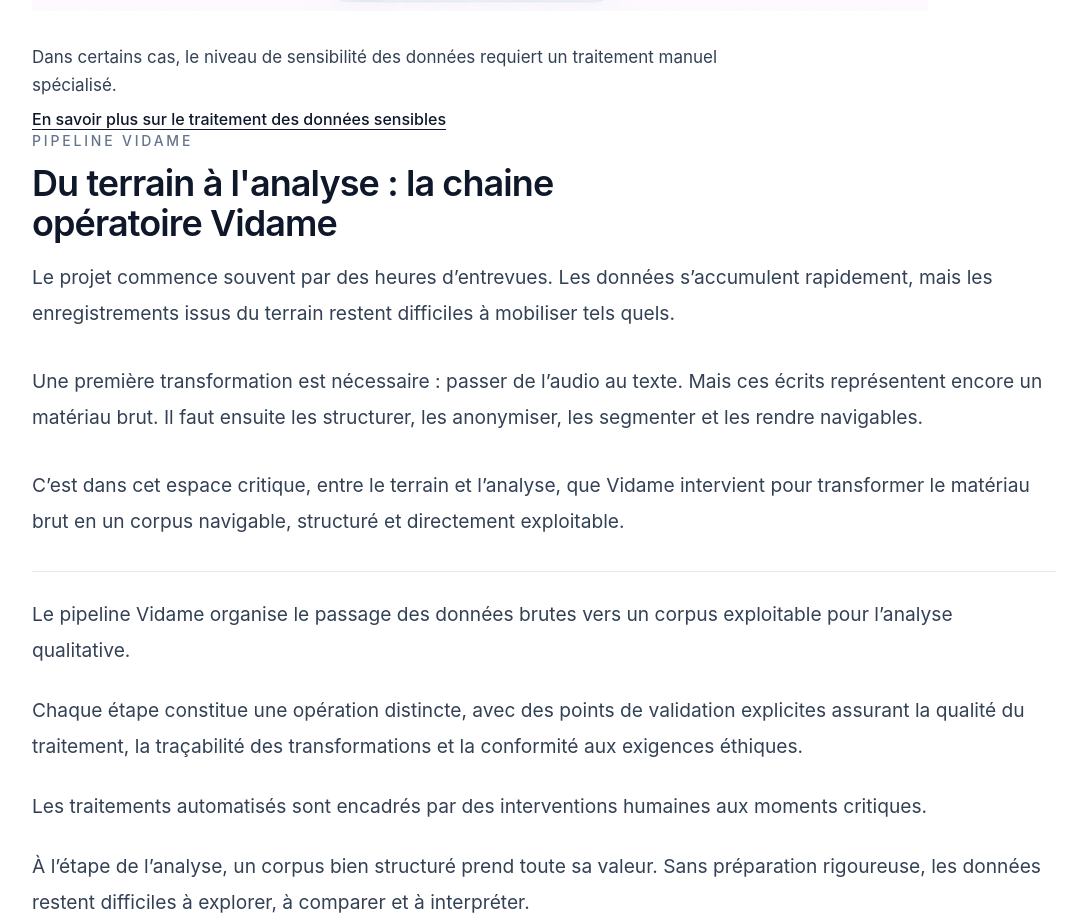
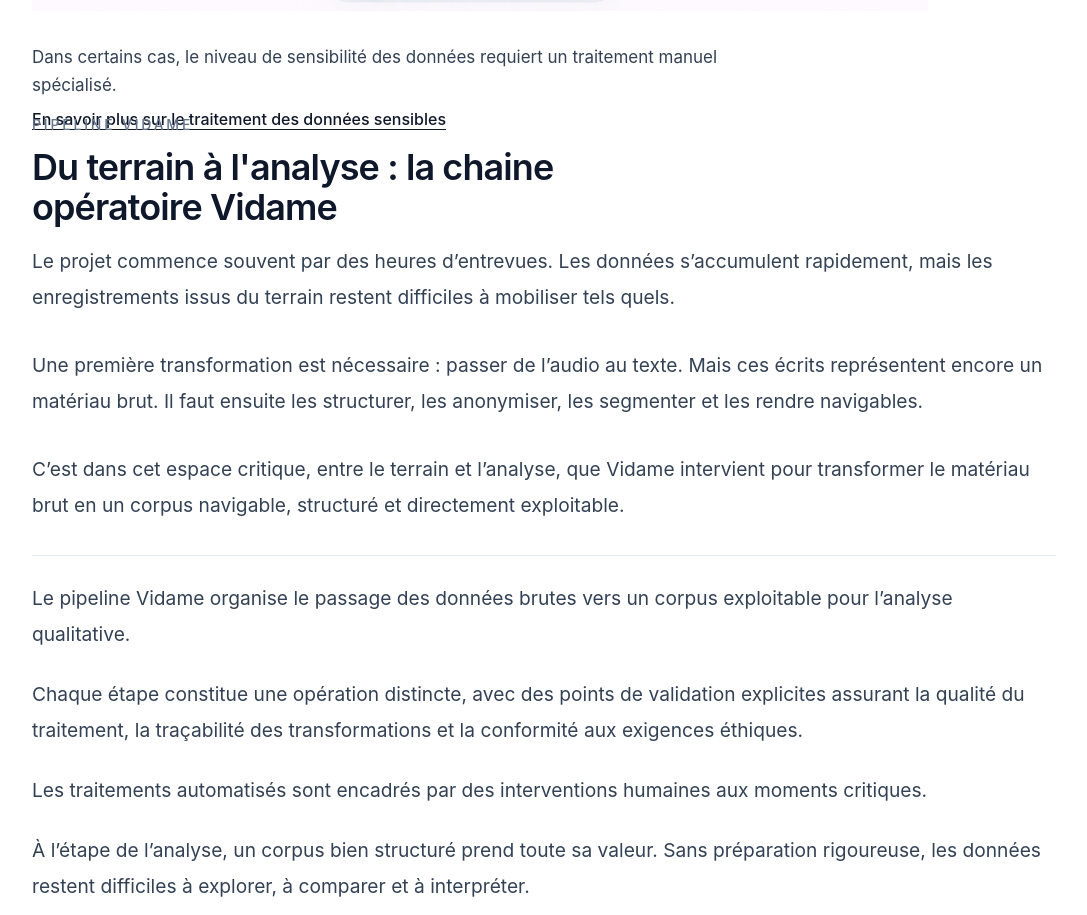
Before and after one commit to momopro21/vidame-recherche, a React (Vite) app: page / in a window 1280 px wide. Shown: the part 964-1879 px from the top of the page, without its empty margins (0-1087 px from the left). Built offline with nearby package versions, Linux system fonts and the light colour scheme; the HTML template or start-up script is replaced by a standard one.

Commit message:
Update App.tsx

```diff
--- a/src/App.tsx
+++ b/src/App.tsx
@@ -473,10 +473,12 @@ function Accueil({ setPage }: { setPage: (page: string) => void }) {
   </a>
 </div>
 
+<div className="-mt-4">
   <SectionTitle
     eyebrow="PIPELINE VIDAME"
     title={"Du terrain à l'analyse : la chaine opératoire\u00A0Vidame"}
   />
+</div>
 
           <div className="mt-4 space-y-8">
             <p className="max-w-5xl text-[1.15rem] leading-9 text-slate-700 md:text-[1.2rem] md:leading-9">
```
Lines whose indentation alone changed are shown as unchanged.
